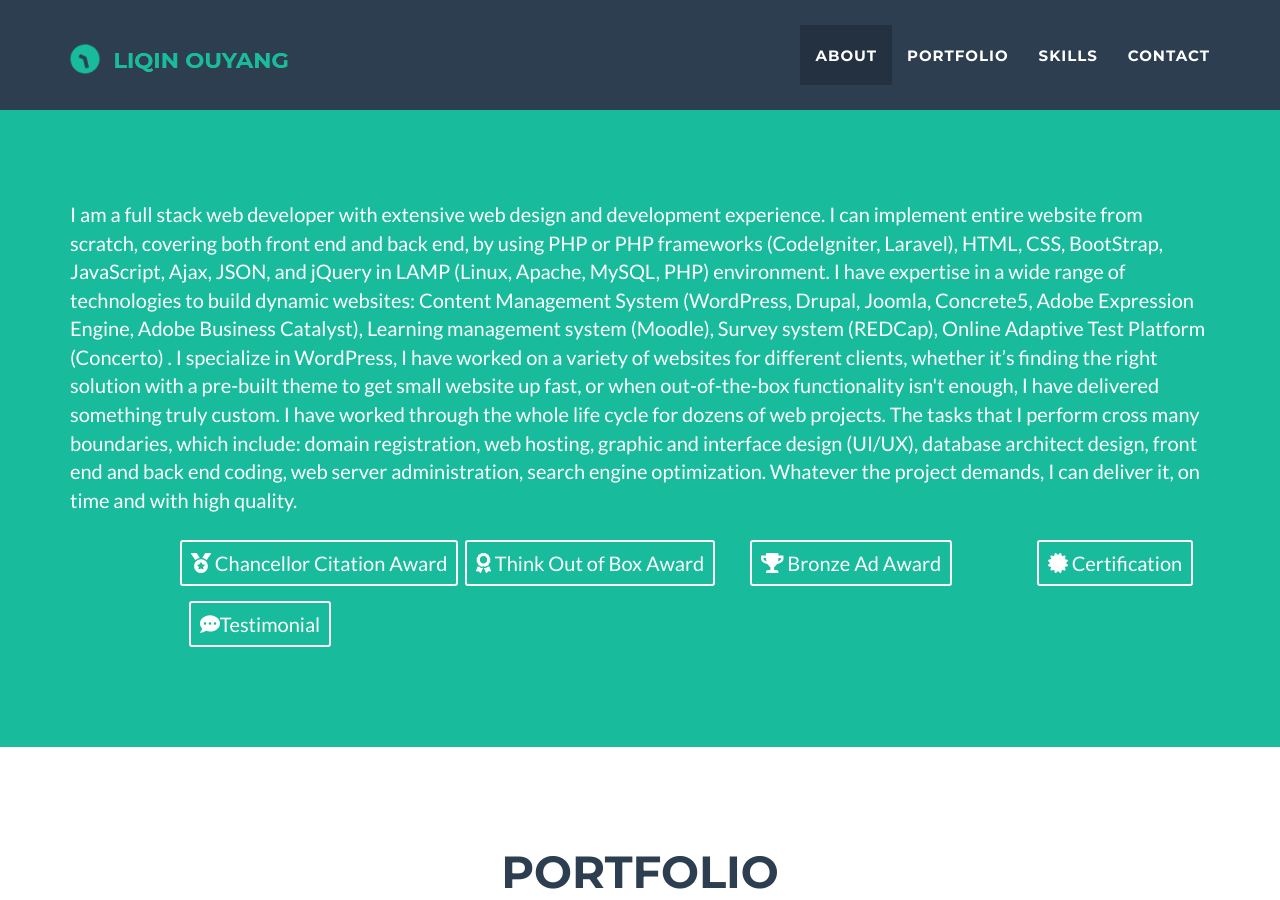
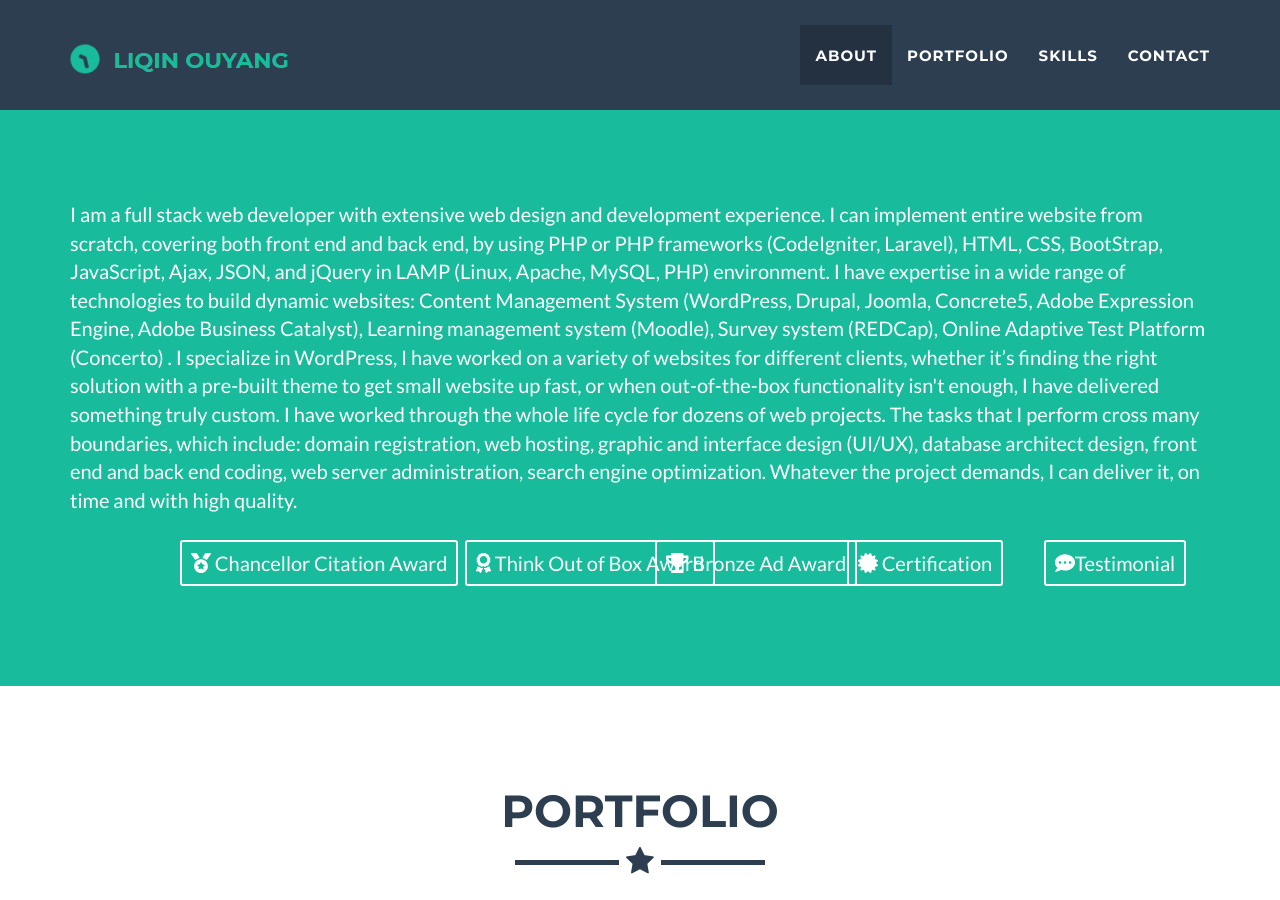
Before and after one commit to hbxtoylq/hbxtoylq.github.io, a Jekyll site: the page built from index.html, in a window 1280 px wide and 900 px high. Built offline with Jekyll 4.4.1, drawn with Linux system fonts in a browser that asks for light colours; nearby versions of some CDN libraries.

Commit message:
Update header.html

```diff
--- a/_includes/header.html
+++ b/_includes/header.html
@@ -28,15 +28,15 @@
                                  <i class="fas fa-award"></i> Think Out of Box Award </a>
                          </div>
 
-			   <div class="col-sm-2 col-sm-offset-1  text-center">
+			   <div class="col-sm-2   text-center">
                                  <a href="img/reward/AwardAD.pdf" class="btn btn-sm btn-outline" target="_blank">
                                  <i class="fas fa-trophy"></i> Bronze Ad Award </a>
  			</div>
-			   <div class="col-sm-2 col-sm-offset-1 text-center">
+			   <div class="col-sm-2  text-center">
                                <a href="img/reward/boomiLO.jpg"  class="btn btn-sm btn-outline" target="_blank">
 <i class="fas fa-certificate"></i> Certification </a>
                         </div>
-                       <div class="col-sm-2  col-sm-offset-1  text-center">
+                       <div class="col-sm-2    text-center">
                                 <a href="img/reward/award1.png" class="btn btn-sm btn-outline" target="_blank">
                                  <i class="fas fa-comment-dots"></i>Testimonial</a>
                         </div>
```
